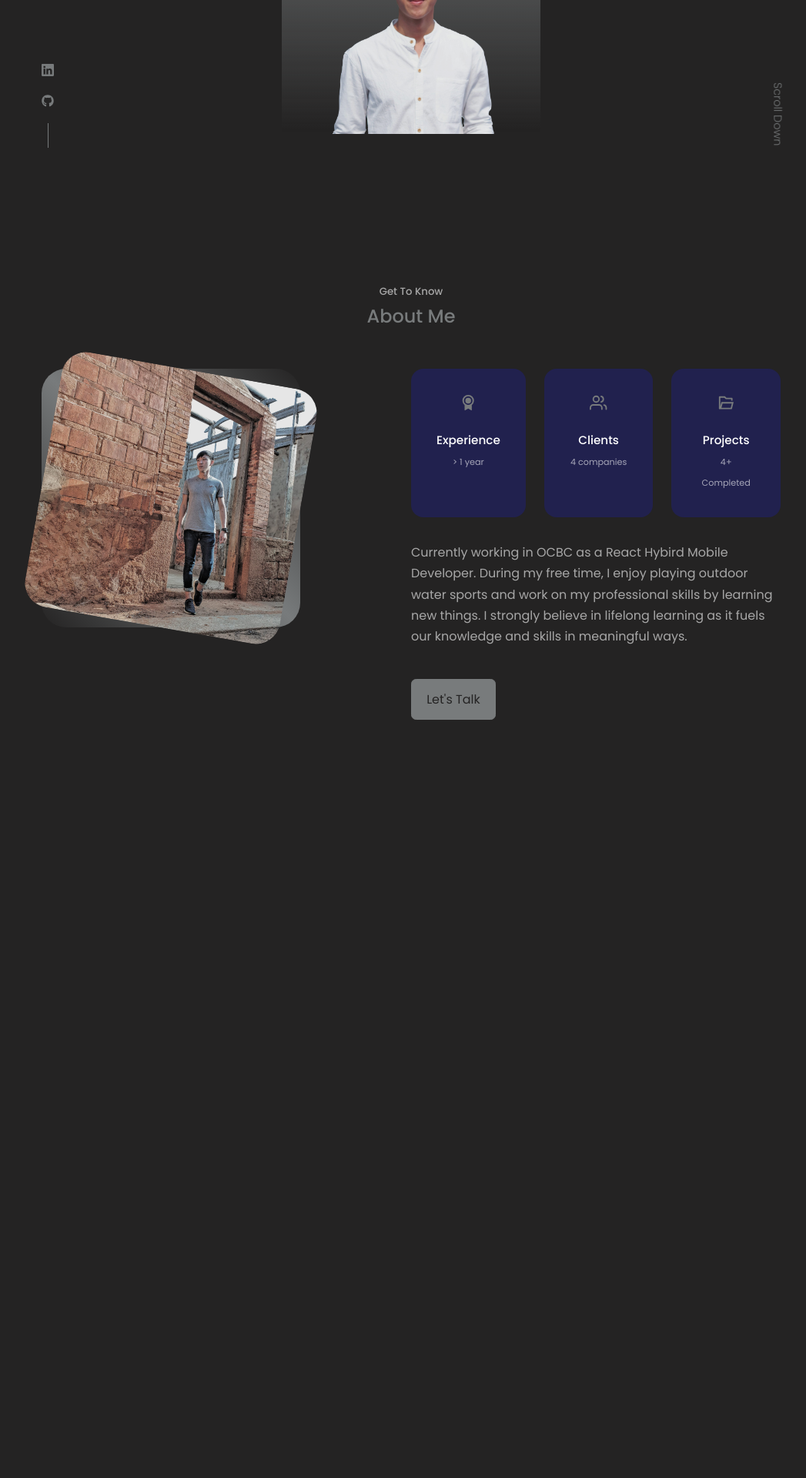
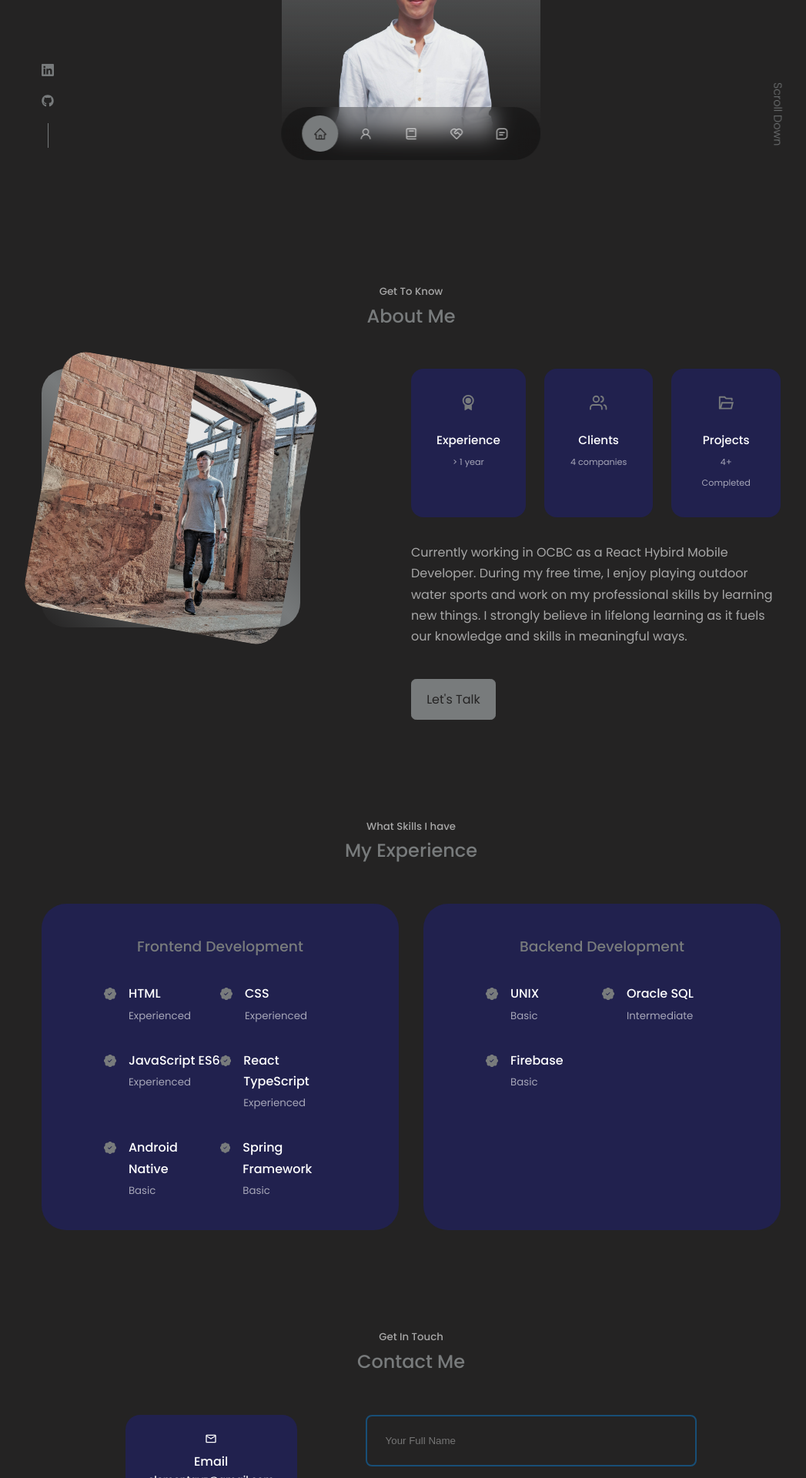
Before and after one commit to CleAyz/ClementPortfolio, a React (Create React App) app: page / in a window 1280 px wide. Shown: the part 560-2480 px from the top of the page at 77% size, without its empty margins (106-1153 px from the left). Before the commit the page ends 1495 px from the top, so only its background shows below. Built offline with nearby package versions, Linux system fonts and the light colour scheme.

Commit message:
update layout of page

```diff
--- a/src/App.tsx
+++ b/src/App.tsx
@@ -1,12 +1,21 @@
 import About from "./components/about/About";
+import Contact from "./components/contact/Contact";
+import Experience from "./components/experience/Experience";
+import Footer from "./components/footer/Footer";
 import Header from "./components/header/Header";
+import Nav from "./components/nav/Nav";
+import Projects from "./components/projects/Projects";
 
 function App() {
   return (
     <>
       <Header />
-      {/* <Nav /> */}
+      <Nav />
       <About />
+      <Experience />
+      {/* <Projects /> */}
+      <Contact />
+      <Footer />
     </>
   );
 }
```
